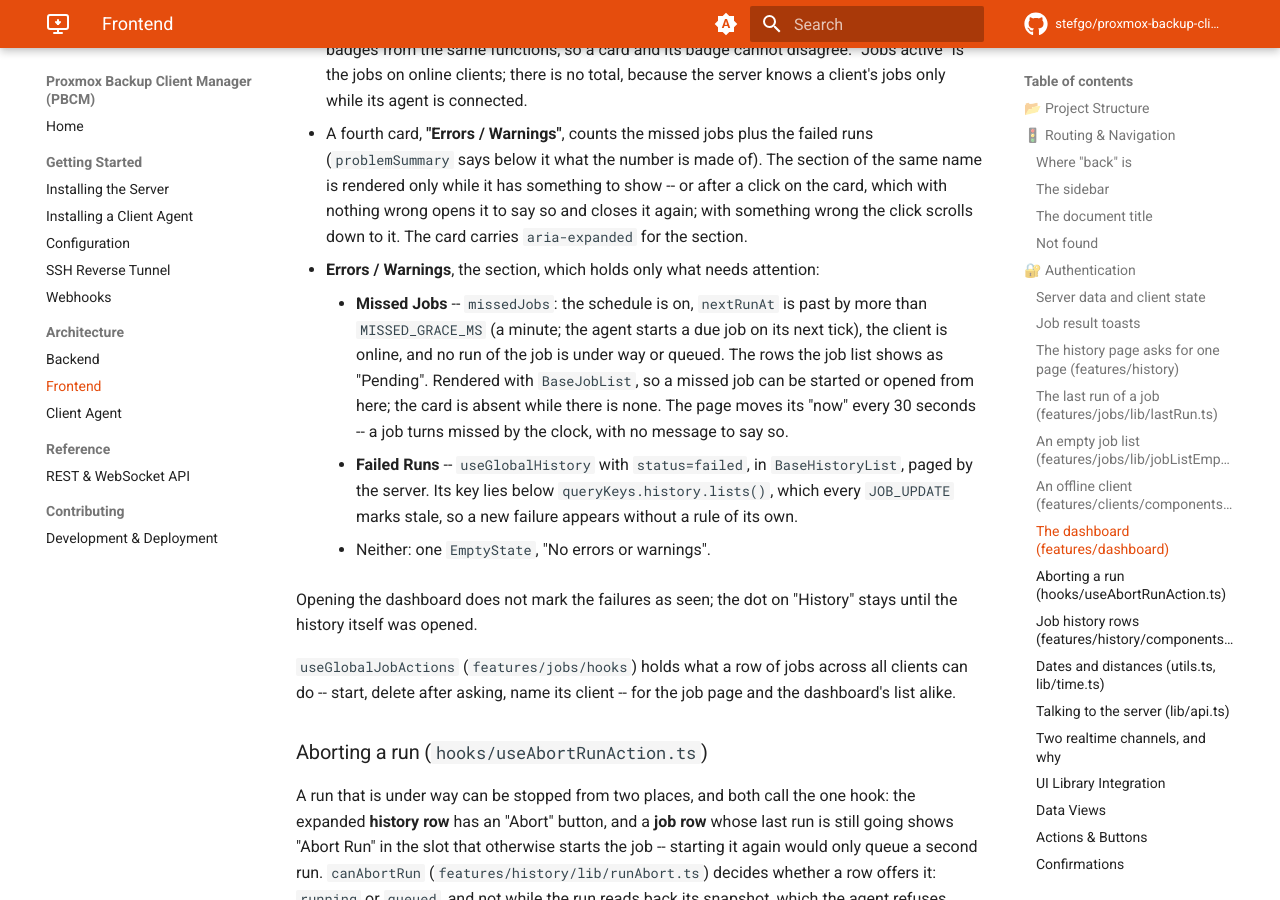
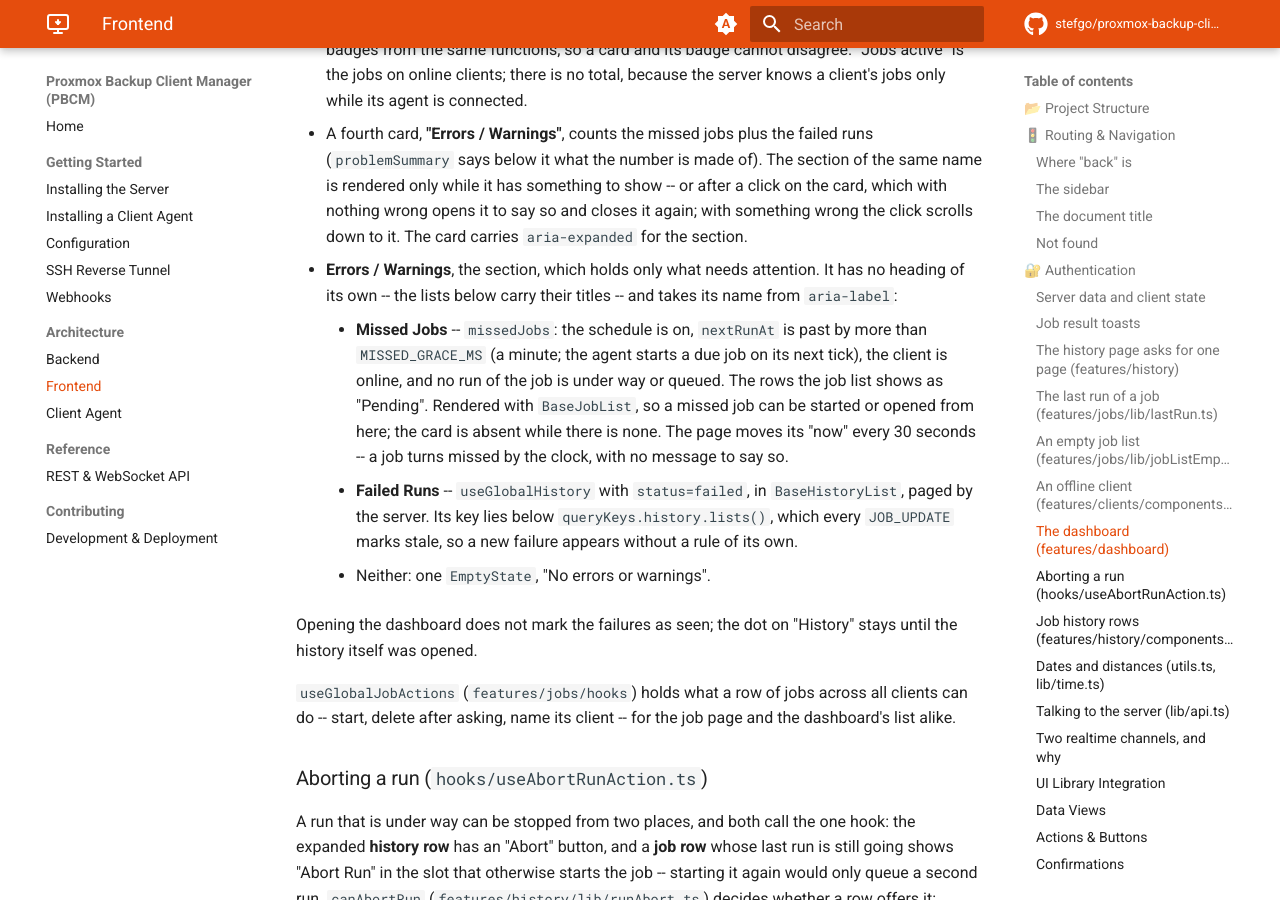
Before and after one commit to stefgo/proxmox-backup-client-manager, an MkDocs documentation site: the page built from docs/frontend.md, in a window 1280 px wide and 900 px high, scrolled down 9283 px. Built offline with MkDocs 1.6.1 and Material for MkDocs 9.7.7, drawn with Linux system fonts in a browser that asks for light colours; comment, search, counter and statistics services are not loaded.

Commit message:
feat(frontend): Drop the heading above the dashboard's problem lists
The "Errors / Warnings" section repeated the name of the card that opens
it, above two lists that carry their own titles. The section keeps its
accessible name through aria-label instead of the removed heading.

Co-Authored-By: Claude Opus 5.5 <noreply@anthropic.com>

```diff
--- a/docs/frontend.md
+++ b/docs/frontend.md
@@ -330,7 +330,9 @@ anyway, plus one page of the history.
   name is rendered only while it has something to show -- or after a click on the card,
   which with nothing wrong opens it to say so and closes it again; with something wrong
   the click scrolls down to it. The card carries `aria-expanded` for the section.
-- **Errors / Warnings**, the section, which holds only what needs attention:
+- **Errors / Warnings**, the section, which holds only what needs attention. It has no
+  heading of its own -- the lists below carry their titles -- and takes its name from
+  `aria-label`:
     - **Missed Jobs** -- `missedJobs`: the schedule is on, `nextRunAt` is past by more
       than `MISSED_GRACE_MS` (a minute; the agent starts a due job on its next tick), the
       client is online, and no run of the job is under way or queued. The rows the job
```
Also changed, not shown: 1 other file.
